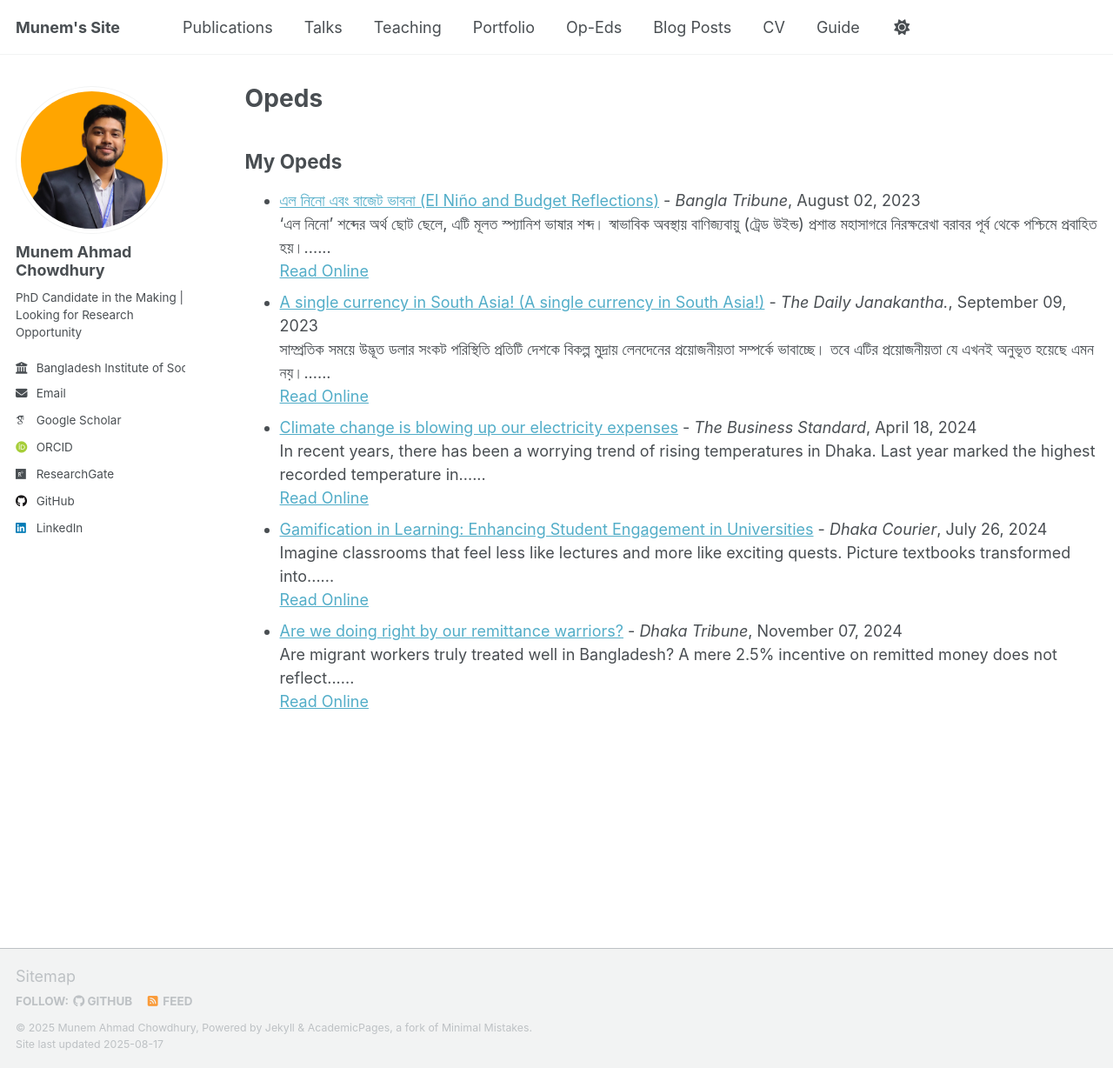
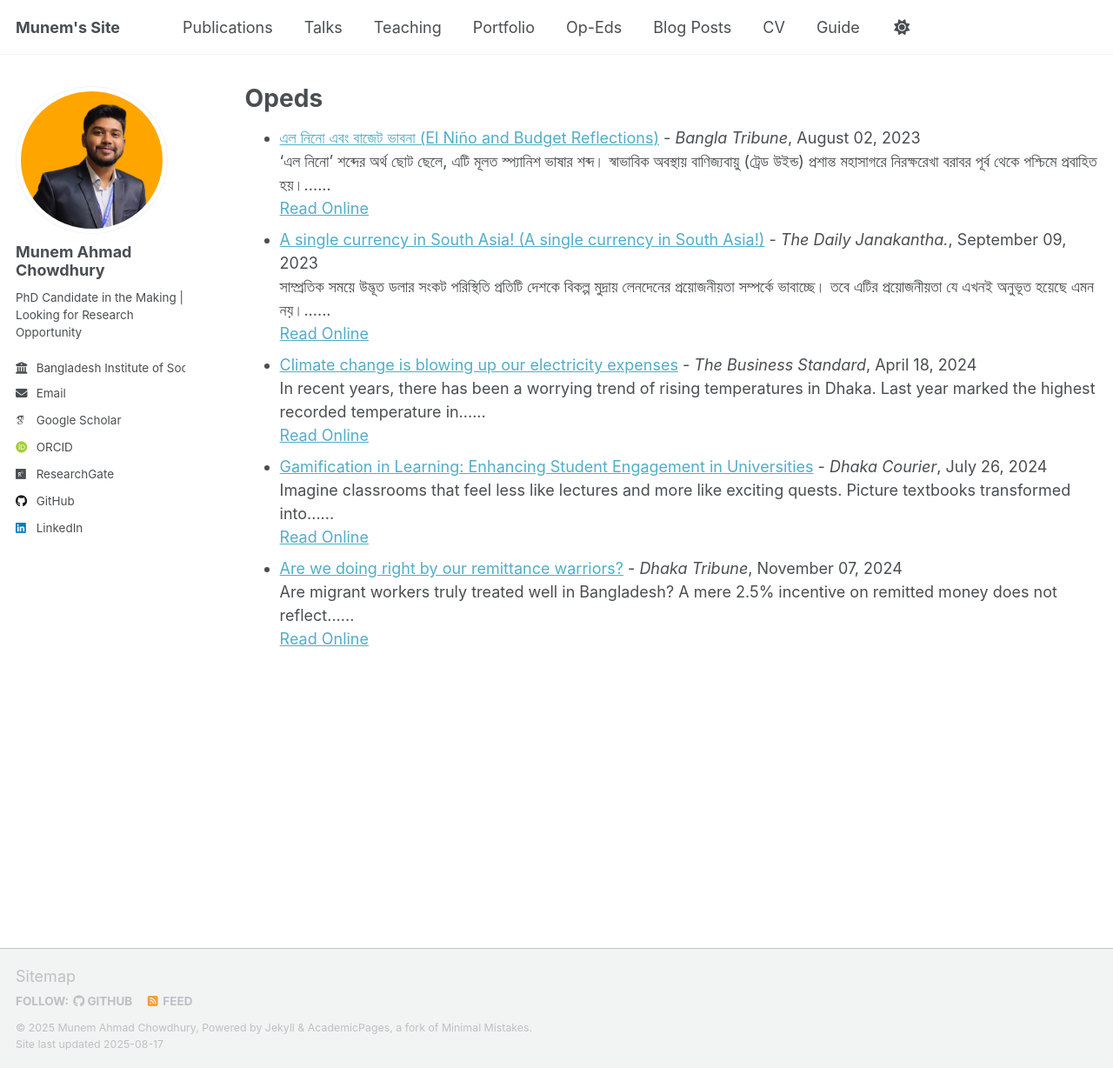
Before and after one commit to munemahmad/munemahmad.github.io, a Jekyll site: the page built from opeds.md, in a window 1280 px wide and 1228 px high. Shown: the whole window at 87% size. Built offline with Jekyll 4.4.1, drawn with Linux system fonts in a browser that asks for light colours; some web fonts are replaced; a script that is not in the unit is left out.

Commit message:
Update opeds.md

```diff
--- a/opeds.md
+++ b/opeds.md
@@ -5,7 +5,6 @@ permalink: /opeds/
 author_profile: true
 ---
 
-## My Opeds
 
 <ul>
 {% for oped in site.opeds %}
```
